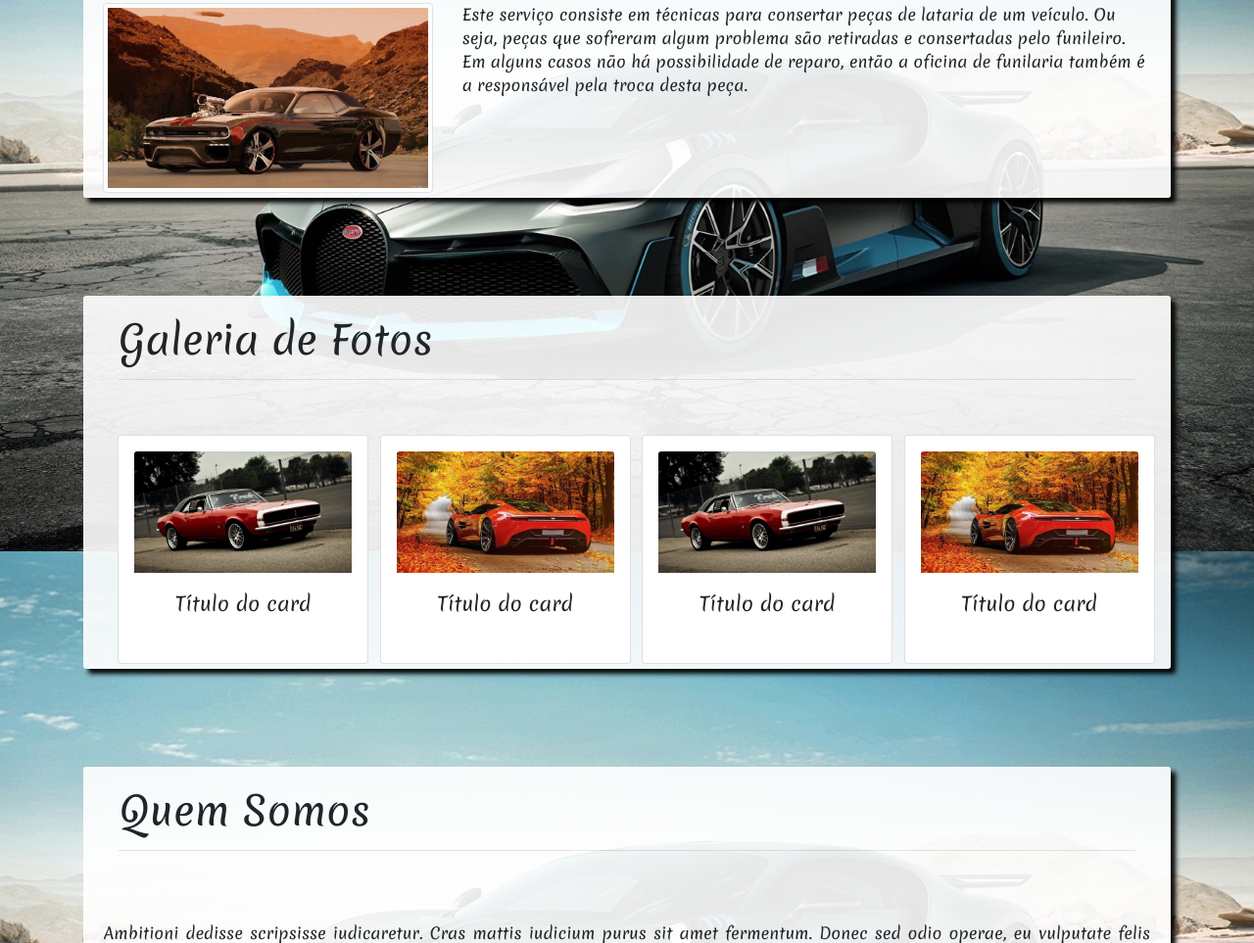
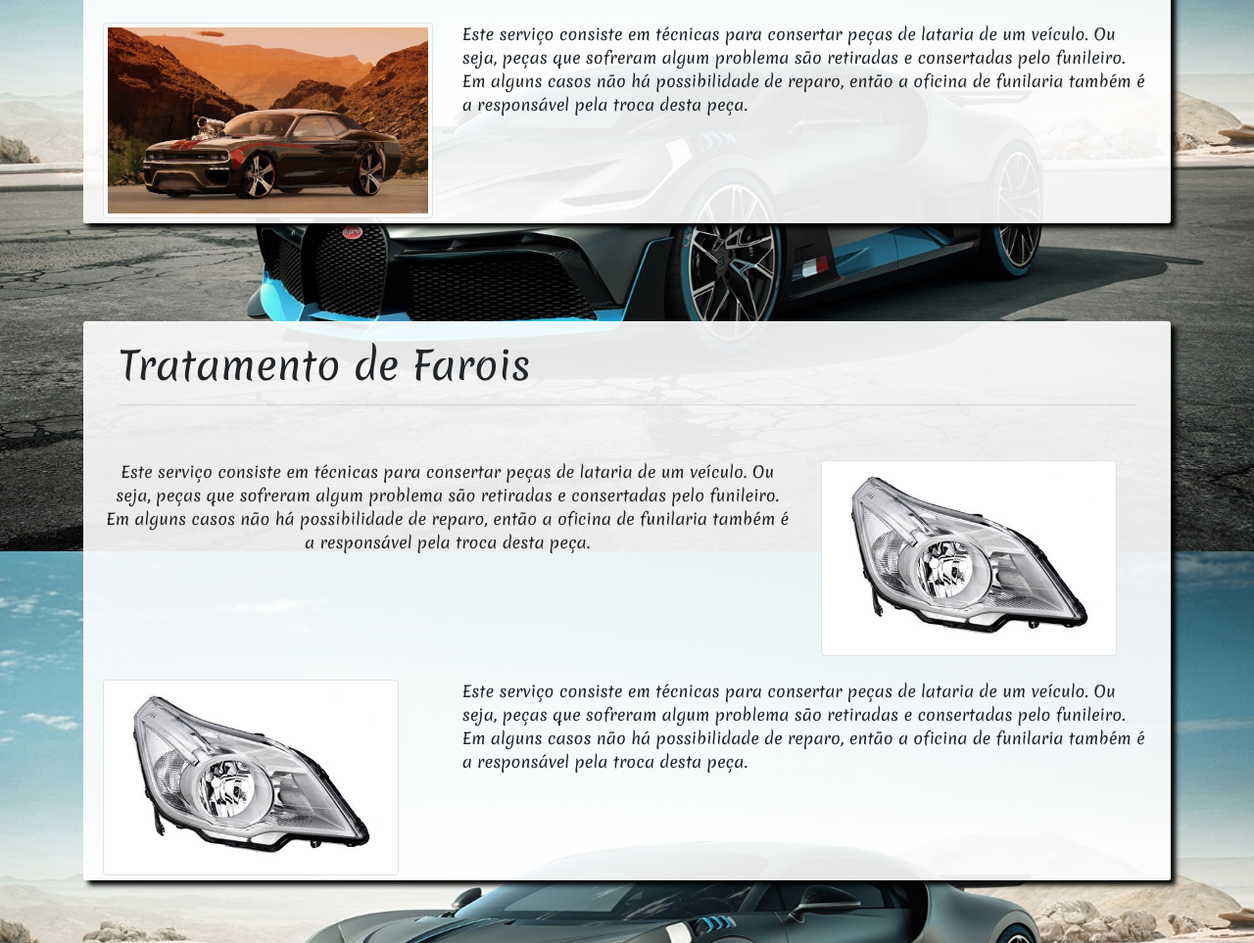
Before and after one commit to BigodeSan/new.car, a plain HTML site: page index.html in a window 1280 px wide. Shown: the part 1837-2800 px from the top of the page at 98% size. Drawn offline with nearby package versions, Linux system fonts and the light colour scheme; a web font is replaced by a local one.

Commit message:
update html

```diff
--- a/css/estilo.css
+++ b/css/estilo.css
@@ -32,12 +32,12 @@
     }
     /*navbar*/
     .navbar {
-        background-color: red;
+        background-color: yellow;
         font-size: 1.3rem;
     }
 
     .dropdown-menu {
-        background-color: red;
+        background-color: yellow;
     }
 
     /*section*/
@@ -48,6 +48,12 @@
     /* page header */
     .page-header {
         padding: 1rem 1rem 1rem 1rem;
+    }
+
+    /* img-thumbnail */
+    .img-thumbnail{
+        width: auto;
+        height: 200px;
     }
 
     /*fotos card*/
@@ -79,7 +85,7 @@
 
     /* logomarca */
     .brand {
-        background-color: red;
+        background-color: yellow;
         text-align: center;
         padding: 10px 0px 10px 0px;
         display: block;
--- a/index.html
+++ b/index.html
@@ -18,7 +18,7 @@
   <!--  Navbar  -->
     <nav class="navbar sticky-top navbar-expand-lg navbar-light">
       <a class="brand"  href="#">
-        <img src="img/logo/new_car.png" alt="logomarca">
+        <img src="img/logo/newcar.png" alt="logomarca">
       </a>
         <button class="navbar-toggler" type="button" data-toggle="collapse" data-target="#conteudoNavbarSuportado" aria-controls="conteudoNavbarSuportado" aria-expanded="false" aria-label="Alterna navegação">
           <span class="navbar-toggler-icon"></span>
@@ -36,6 +36,7 @@
               <div class="dropdown-menu" aria-labelledby="navbarDropdown">
                 <a class="dropdown-item" href="#servicofunilaria">Funilaria</a>
                 <a class="dropdown-item" href="#servicopintura">Pintura</a>
+                <a class="dropdown-item" href="#servicofarol">Tratamento de Farois</a>
               </div>
             </li>
             <li>
@@ -174,6 +175,52 @@
       </section>
       <!--  //Serviços - Pintura  -->
 
+      <!--  Serviços - Farol  -->
+      <section id="servicofarol">
+        <div class="container">
+          <div class="box">
+            <div class="col-lg-12">
+              <div class="page-header">
+                <h1>Tratamento de Farois</h1>
+                <hr>
+              </div>
+            </div>
+            <br>
+            <div class="col-lg-12">
+              <div class="row">
+                <div class="col-lg-8">
+                  <p class="text-center">Este serviço consiste em técnicas para consertar peças de lataria de um veículo.
+                     Ou seja, peças que sofreram algum problema são retiradas e consertadas pelo funileiro.
+                     Em alguns casos não há possibilidade de reparo, então a oficina de funilaria também é a responsável
+                      pela troca desta peça.
+                  </p>
+                </div>
+                <div class="col-lg-4">
+                  <img src="img/farol/img01.jpg" alt="..." class="img-thumbnail">
+                </div>
+              </div>
+            </div>
+            <br>
+            <div class="col-lg-12">
+              <div class="row">
+                <div class="col-lg-4">
+                  <img src="img/farol/img01.jpg" alt="..." class="img-thumbnail">
+                </div>
+                <div class="col-lg-8">
+                  <p>Este serviço consiste em técnicas para consertar peças de lataria de um veículo.
+                     Ou seja, peças que sofreram algum problema são retiradas e consertadas pelo funileiro.
+                     Em alguns casos não há possibilidade de reparo, então a oficina de funilaria também é a responsável
+                      pela troca desta peça.
+                  </p>
+                </div>
+              </div>
+            </div>
+          </div>
+        </div>
+      </section>
+
+      <!--  //Serviços - Farol  -->
+
       <!-- Galeria de Fotos -->
       <section id="galeriafoto">
         <div class="container">
@@ -293,7 +340,7 @@
             <br>
         <div class="col-lg-12">
           <div class="">
-            <form class="needs-validation" id="form" method="POST" novalidate>
+            <div/div class="needs-validation" id="form" method="POST" novalidate>
               <div class="form-row">
                 <div class="col-lg-4 mb-3">
                   <input type="text" class="form-control" id="validationCustom01" placeholder="Seu nome" required>
@@ -329,11 +376,14 @@
 
               </div>
               <div class="row">
-                <div class="col-lg-6">
-                  <button class="btn btn-primary" type="submit">Enviar mensagem</button>
-                </div>
-                <div class="col-lg-6 send">
-                  <div id="send"></div>
+                <div class="col-lg-12">
+                  <div class="col-lg-6">
+                    <button class="btn btn-primary" type="submit">Enviar mensagem</button>
+                  </div>
+                  <br>
+                  <div class="col-lg-6 send">
+                    <div id="send"></div>
+                  </div>
                 </div>
               </div>
             </form>
```
Also changed, not shown: img/farol/img01.jpg (added), img/farol/img02.jpg (added), img/logo/new.car.png (added), img/logo/newcar.png (added).
